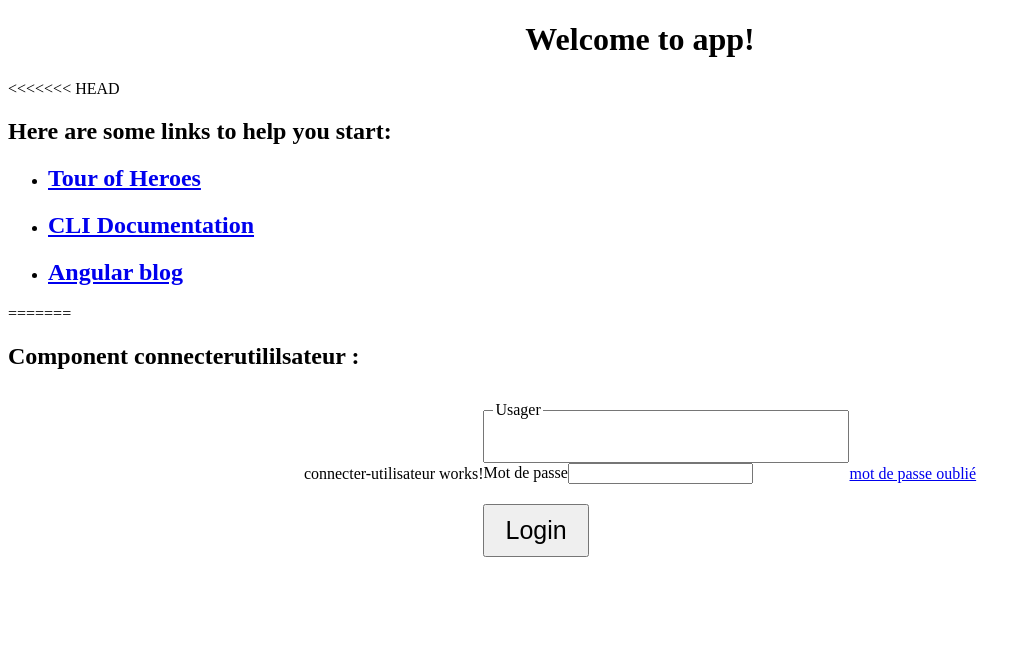
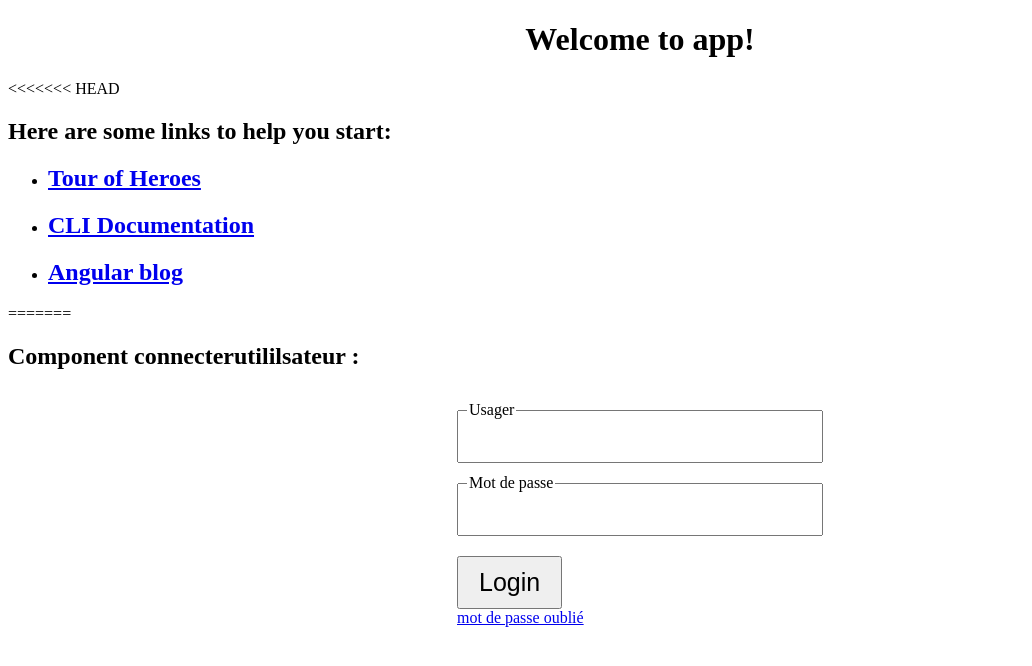
Before and after one commit to AppGestion2-H2018/plate-forme-pedagogique, an Angular app in the folder APP/plate-form-pedagogique/: page / in a window 1280 px wide. Shown: the top 666 px of the page, without its empty margins (0-1032 px from the left). Built offline with nearby package versions, Linux system fonts and the light colour scheme.

Commit message:
Connection de l'utilisateur avec interface

```diff
--- a/APP/plate-form-pedagogique/src/app/utilisateurs/connecter-utilisateur/connecter-utilisateur.component.html
+++ b/APP/plate-form-pedagogique/src/app/utilisateurs/connecter-utilisateur/connecter-utilisateur.component.html
@@ -1,6 +1,3 @@
-<p>
-  connecter-utilisateur works!
-</p>
 
 <form (submit)="loginUsager($event)">
   <div class="input">
@@ -8,13 +5,14 @@
     <input type="text">
   </div>
 
-  <div>
+  <div class="input">
     <label>Mot de passe</label>
     <input type="password">
   </div>
   <div class="input">
     <input type="button" value="Login">
   </div>
+  <div>
+    <a href="#">mot de passe oublié</a>
+  </div>
 </form>
-<!-- MF : Lien vers fonction de récupération du mot de passe -->
-<a href="#">mot de passe oublié</a>
--- a/APP/plate-form-pedagogique/src/app/utilisateurs/connecter-utilisateur/connecter-utilisateur.component.ts
+++ b/APP/plate-form-pedagogique/src/app/utilisateurs/connecter-utilisateur/connecter-utilisateur.component.ts
@@ -15,5 +15,9 @@ export class ConnecterUtilisateurComponent implements OnInit {
         e.preventDefault();
         var usager = e.target.elements[0].value;
         var motdepasse = e.target.elements[1].value;
+
+        if(usager=="admin"&&motdepasse=="admin"){
+
+        }
     }
 }
```
